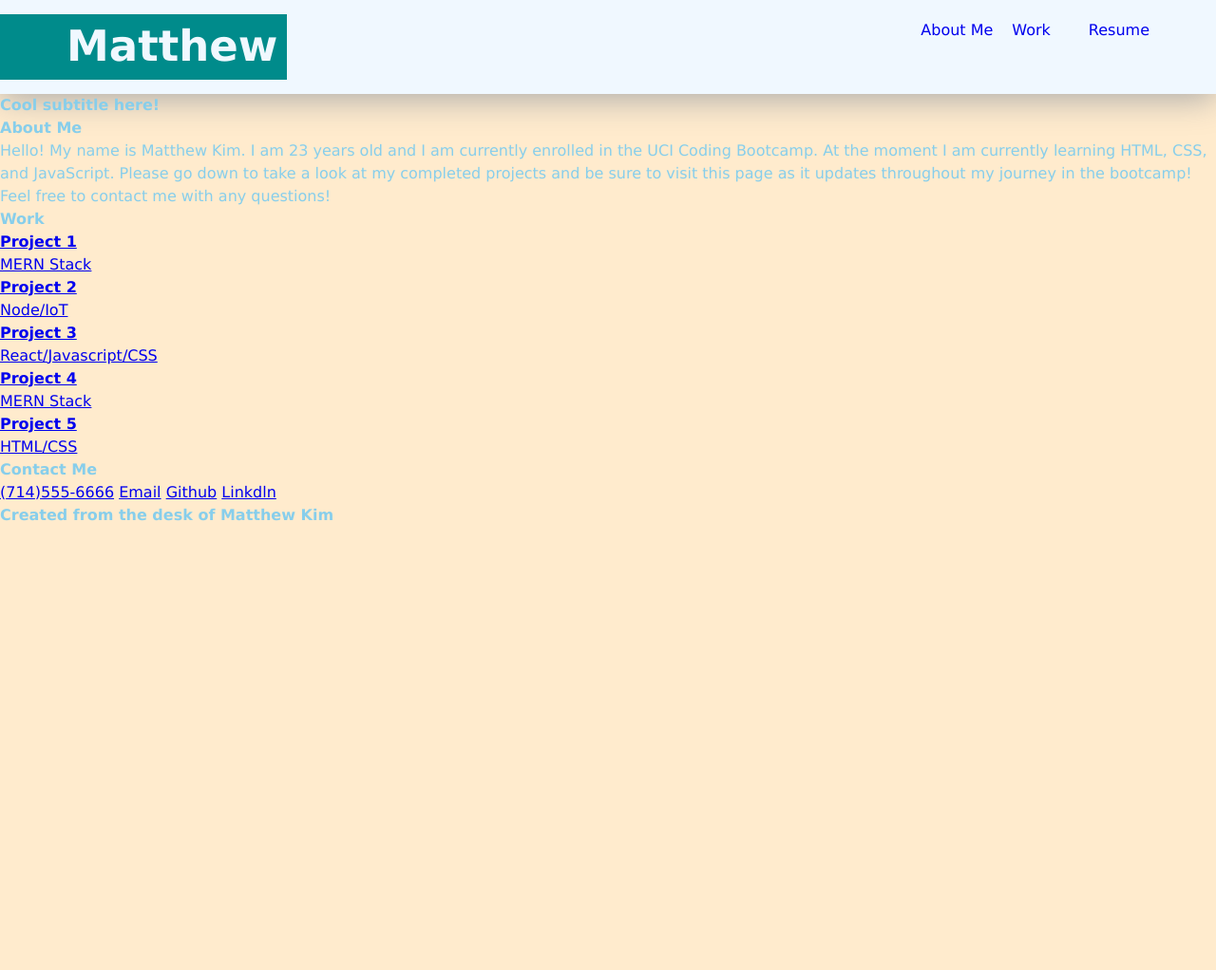
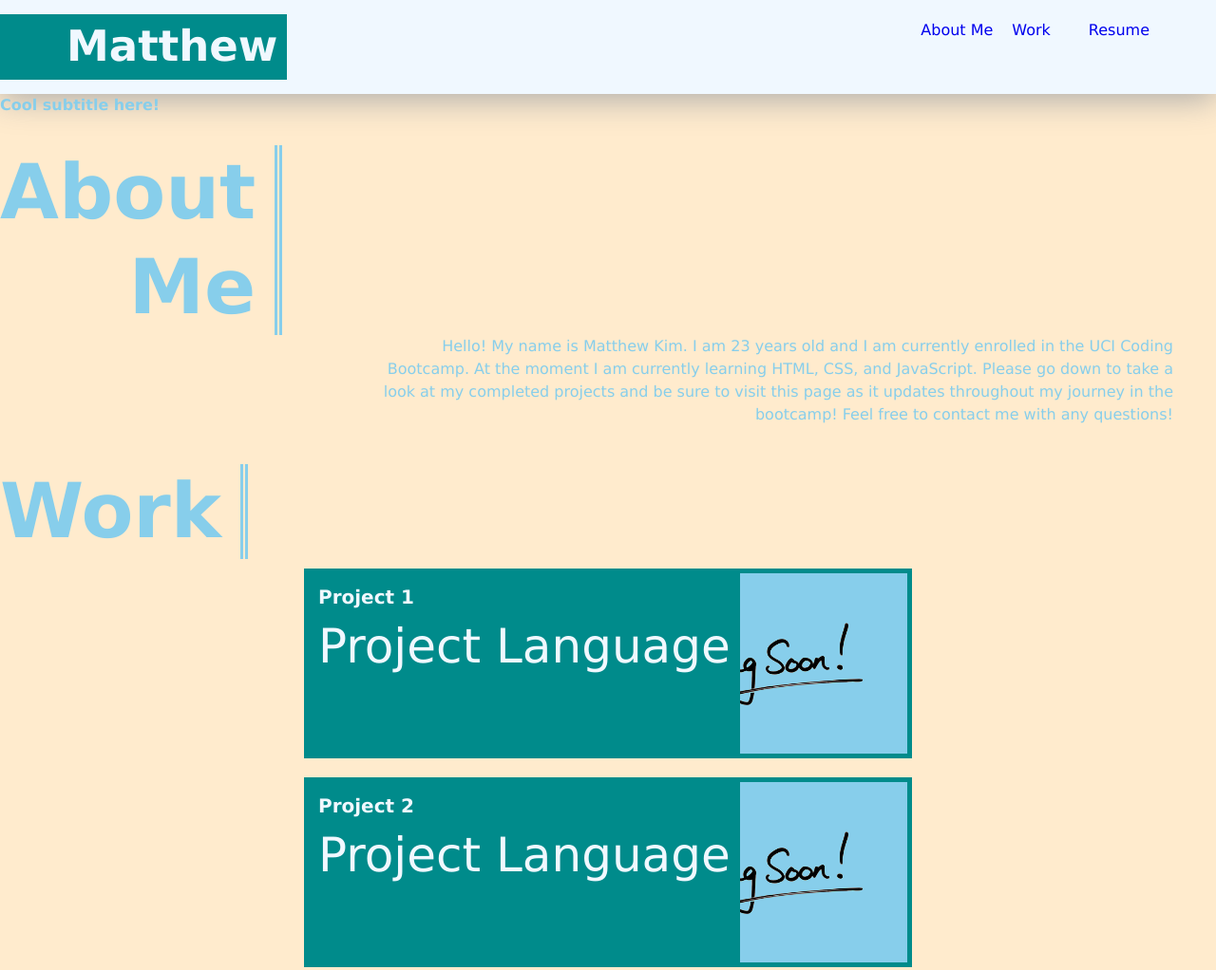
Before and after one commit to hynookim98/Professional-Portfolio, a plain HTML site: page index.html in a window 1280 px wide. Shown: the top 1022 px of the page at 95% size. Before the commit the page ends 800 px from the top, so only its background shows below. Drawn offline with Linux system fonts and the light colour scheme.

Commit message:
added more css / add images for projects / added skills section and begain adding more color to page

```diff
--- a/assets/style.css
+++ b/assets/style.css
@@ -13,7 +13,7 @@ body {
     line-height:1.5;
 }
 
-/* h1,h2,h3,h4 {
+/* h1,h2,h3,h4,h5 {
     margin:0;
 } */
 
@@ -51,4 +51,82 @@ nav a {
     text-decoration: none;
     padding: 5px 10px;
 
+
 }
+
+/* .aboutme {
+    text-align: center;
+} */
+
+.page-section {
+    margin: 20px 0;
+    padding: 10px 0;
+    display: flex;
+    /* flex-direction: row; */
+    flex-wrap: wrap;
+    /* align-items: stretch; */
+    justify-content: space-between;
+  }
+
+.page-section h2 {
+  flex: 0 0 20%;
+  text-align: right;
+  padding-right: 20px;
+  border-right: 8px double var(--main);
+  font-size: 80px;
+  line-height: 1.25;
+}
+
+.page-section p {
+    display: flex;
+    justify-content: right;
+    padding-left: 400px;
+    padding-right: 45px;
+    text-align: right;
+}
+
+.project-item {
+    border:5px solid var(--textback);
+    background-color: var(--main);
+    color: var(--navbar);
+    min-height:200px;
+    max-height:200x;
+    flex-basis: 50%;
+    display: flex;
+    margin: 10px;
+    text-decoration: none;
+    background-blend-mode:darken;
+    background-size: 50%;
+    transition: all 0.5s;
+    font-size: 50px;
+     /* align-items: flex-end; */
+    /* padding: 0 0 20px 0; */
+}
+
+.project-item:hover {
+    background-color: rgba(0, 0, 0, 0.3);
+}
+
+.project-item div {
+    background-color: var(--textback);
+    padding: 10px 10px;
+}
+
+.project-item h3 {
+    font-size: 20px;
+}
+
+.projects {
+    display: flex;
+    flex-wrap: wrap;
+    justify-content: center;
+}
+
+.language {
+    color:green;
+}
+
+/* Portfolio Project Images - add screenshot of projects when finished */
+.coming-soon {
+    background-image: url("./images/coming-soon.jpg");
+}
--- a/index.html
+++ b/index.html
@@ -28,48 +28,58 @@
     </section>
 
     <!-- Section for About Me -->
-    <section class="page-section" id="aboutme">
+    <main class="page-section" id="aboutme">
         <h2>About Me</h2>
-        <p>Hello! My name is Matthew Kim. I am 23 years old and I am currently enrolled
+        <p class="aboutme">Hello! My name is Matthew Kim. I am 23 years old and I am currently enrolled
             in the UCI Coding Bootcamp. At the moment I am currently learning HTML, CSS,
             and JavaScript.
             Please go down to take a look at my completed projects and be sure to visit this
             page as it updates throughout my journey in the bootcamp! Feel free to contact me
             with any questions!
         </p>
-    </section>
+    </main>
 
     <!-- Project Area with links -->
     <section class="page-section" id="work">
         <h2>Work</h2>
-        <projects>
+        <projects class="projects">
 
-            <a href="#"><div>
+            <a href="#" class="coming-soon project-item"><div>
                 <h3>Project 1</h3>
-                <span>MERN Stack</span>
+                <span>Project Language</span>
             </div></a>
 
-            <a href="#"><div>
+            <a href="#" class="coming-soon project-item"><div>
                 <h3>Project 2</h3>
-                <span>Node/IoT</span>
+                <span>Project Language</span>
             </div></a>
 
-            <a href="#"><div>
+            <a href="#" class="coming-soon project-item"><div>
                 <h3>Project 3</h3>
-                <span>React/Javascript/CSS</span>
+                <span>Project Language</span>
             </div></a>
 
-            <a href="#"><div>
+            <a href="#" class="coming-soon project-item"><div>
                 <h3>Project 4</h3>
-                <span>MERN Stack</span>
+                <span>Project Language</span>
             </div></a>
 
-            <a href="#"><div>
+            <a href="#" class="coming-soon project-item"><div>
                 <h3>Project 5</h3>
-                <span>HTML/CSS</span>
+                <span>Project Language</span>
             </div></a>
 
         </projects>
+    </section>
+
+    <!-- Skills Area -->
+    <section class="page-section skills">
+        <h2>Skills</h2>
+        <h4 class="language">Java</h4>
+        <h4 class="language">JavaScript</h4>
+        <h4 class="language">CSS</h4>
+        <h4 class="language">HTML</h4>
+        <!-- Add some languages... java..html..css -->
     </section>
 
     <!-- Contact Area -->
@@ -85,7 +95,7 @@
 
     <!-- Footer -->
     <footer>
-        <h4>Created from the desk of Matthew Kim</h4>
+        <h5>Created from the desk of Matthew Kim</h5>
     </footer>
 </body>
 
```
Also changed, not shown: assets/images/coming-soon.jpg (added).
